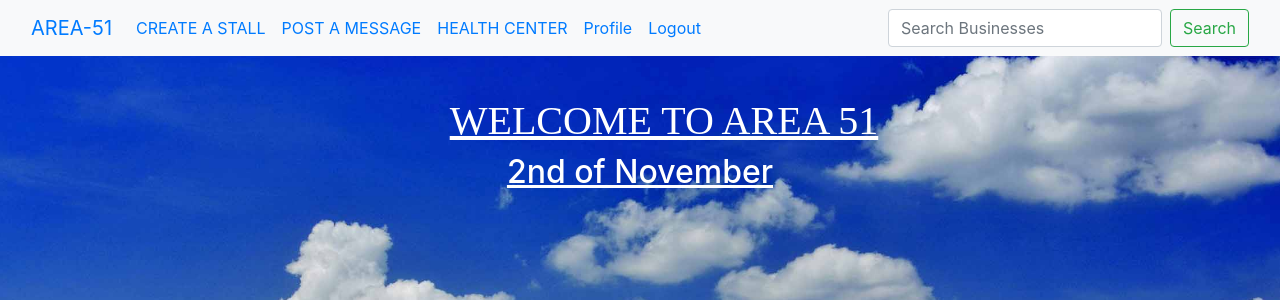
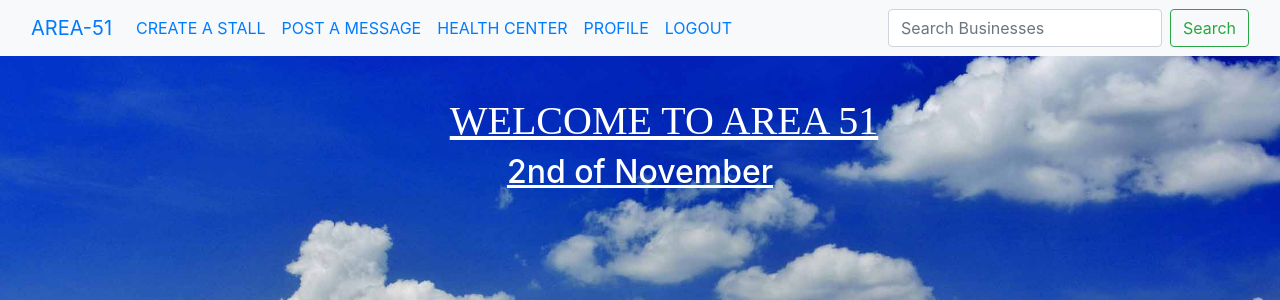
Before and after one commit to tailorv/neighbourshood, a Django app: page / in a window 1280 px wide. Shown: the top 300 px of the page. Run offline with Django 3.2, Linux system fonts and the light colour scheme; the visitor is signed in with stand-in values (Sample User, id 1); data that the repository does not hold is empty; some libraries are stand-ins or nearby versions.

Commit message:
add PROFILE

```diff
--- a/area51/templates/navbar.html
+++ b/area51/templates/navbar.html
@@ -17,14 +17,14 @@
             <a class="nav-link" href="{%url 'services'%}">HEALTH CENTER</a>
         </li>
         <li class="nav-item">
-            <a class="nav-link" href="{%url 'profile'%}">Profile</a>
+            <a class="nav-link" href="{%url 'profile'%}">PROFILE</a>
         </li>
         <li class="nav-item">
-            <a class="nav-link" href="{%url 'logout'%}">Logout</a>
+            <a class="nav-link" href="{%url 'logout'%}">LOGOUT</a>
         </li>
         {% else %}
         <li class="nav-item">
-            <a class="nav-link" href="{%url 'login'%}">Login</a>
+            <a class="nav-link" href="{%url 'login'%}">LOGIN</a>
         </li>
           {% endif %}
       </ul>
```
